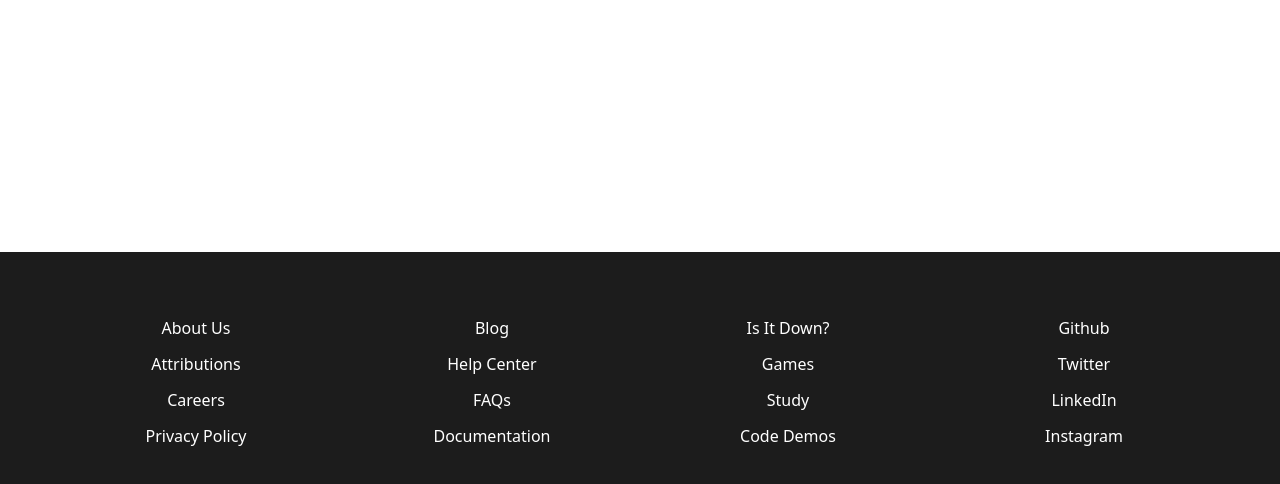
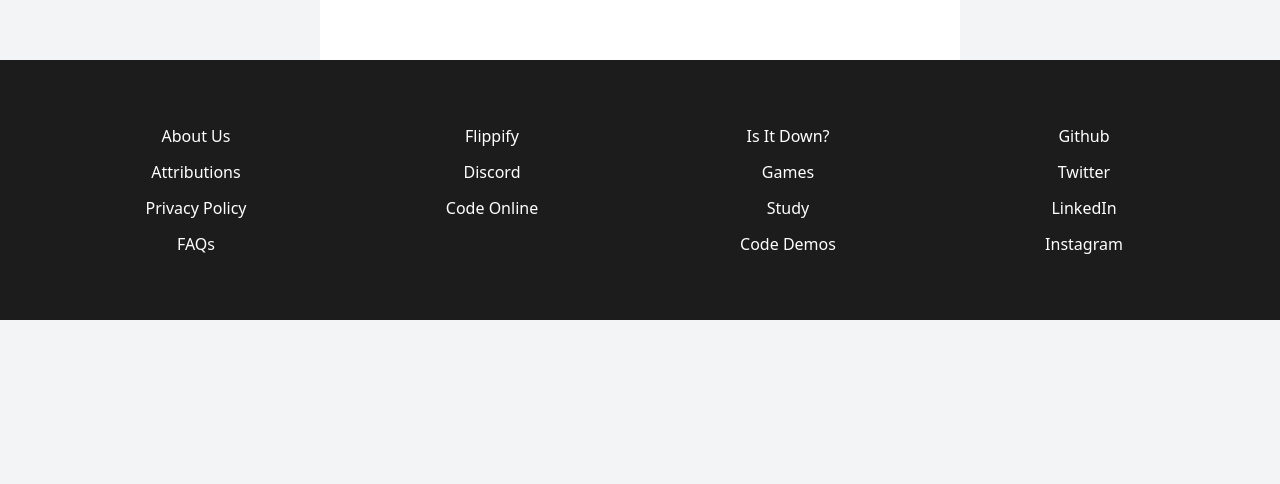
Before and after one commit to salkaro/isitdown, a Next.js app: page / in a window 1280 px wide. Shown: the part 740-1224 px from the top of the page. After the commit the page ends 1060 px from the top, so only its background shows below. Built offline with nearby package versions, Linux system fonts and the light colour scheme.

Commit message:
fix privacy policy, build errors footer

```diff
--- a/src/app/components/Footer.tsx
+++ b/src/app/components/Footer.tsx
@@ -27,19 +27,18 @@
             <FooterColumn>
                 <FooterLink text="About Us" href="https://salkaro.com/about" />
                 <FooterLink text="Attributions" href="https://salkaro.com/attributions" />
-                <FooterLink text="Careers" href="https://salkaro.com/careers" />
-                <FooterLink text="Privacy Policy" href="https://isitdown.salkaro.com/privacy-policy" />
+                <FooterLink text="Privacy Policy" href="/privacy-policy" />
+                <FooterLink text="FAQs" href="https://salkaro.com/faq" />
             </FooterColumn>
 
             {/* Resources Section */}
             <FooterColumn>
-                <FooterLink text="Blog" href="https://salkaro.com/blog" />
-                <FooterLink text="Help Center" href="https://salkaro.com/help" />
-                <FooterLink text="FAQs" href="https://salkaro.com/faq" />
-                <FooterLink text="Documentation" href="https://salkaro.com/docs" />
+                <FooterLink text="Flippify" href="https://flippify.io?ref=salkaro-isitdown" />
+                <FooterLink text="Discord" href="https://discord.gg/aHXVSMkmpk" />
+                <FooterLink text="Code Online" href="https://salkaro.com/write-code" />
             </FooterColumn>
 
-            {/* Contact Section */}
+            {/* Other websites Section */}
             <FooterColumn>
                 <FooterLink text="Is It Down?" href="https://isitdown.salkaro.com" />
                 <FooterLink text="Games" href="https://games.salkaro.com" />
--- /dev/null
+++ b/src/app/components/Layout.tsx
@@ -0,0 +1,15 @@
+interface LayoutProps {
+    children: React.ReactNode;
+}
+
+const Layout: React.FC<LayoutProps> = ({ children }) => {
+    return (
+        <div className="min-h-screen bg-white sm:mx-10 md:mx-20 lg:mx-40 xl:mx-80 2xl:mx-112 flex flex-col items-center pb-48">
+            <div className='w-full h-full'>
+                {children}
+            </div>
+        </div>
+    )
+}
+
+export default Layout
--- a/src/app/components/Page.tsx
+++ b/src/app/components/Page.tsx
@@ -1,7 +1,8 @@
 "use client";
 
+import Input from "./Input";
+
 import { useEffect, useState } from "react";
-import Input from "./Input";
 
 const Page = () => {
     const [status, setStatus] = useState<string>("");
@@ -14,7 +15,7 @@
     }, []);
 
     return (
-        <div className="min-h-screen flex flex-col items-center justify-start mt-48">
+        <div className="flex flex-col items-center justify-center pt-48">
             <div className="text-center">
                 <h1 className="text-5xl font-bold mb-4">Is This Website Down?</h1>
                 <p className="text-md font-semibold mb-4">Check Website Status Instantly</p>
@@ -28,7 +29,6 @@
                     {status}
                 </div>
             )}
-
         </div>
     )
 }
--- a/src/app/layout.tsx
+++ b/src/app/layout.tsx
@@ -2,6 +2,7 @@
 
 // Styles
 import "@/styles/globals.css";
+import Footer from "./components/Footer";
 
 
 export const metadata: Metadata = {
@@ -38,8 +39,11 @@
 export default function RootLayout({ children }: Readonly<{ children: React.ReactNode; }>) {
     return (
         <html lang="en">
-            <body className={`antialiased`}>
+            <body className={`bg-gray-100 antialiased`}>
                 {children}
+
+                {/* Footer */}
+                <Footer />
             </body>
         </html>
     );
--- a/src/app/page.tsx
+++ b/src/app/page.tsx
@@ -1,6 +1,6 @@
 // Local Imports
-import Footer from "./components/Footer";
 import Page from "./components/Page";
+import Layout from "./components/Layout";
 
 // External Imports
 import type { Metadata } from "next";
@@ -40,13 +40,8 @@
 
 export default function Home() {
     return (
-        <div className="w-full">
+        <Layout>
             <Page />
-
-            {/* Footer */}
-            <div>
-                <Footer />
-            </div>
-        </div>
+        </Layout>
     );
 }
--- a/src/app/privacy-policy/page.tsx
+++ b/src/app/privacy-policy/page.tsx
@@ -1,10 +1,12 @@
-import Layout from "@/components/layout/Layout";
 import Link from "next/link";
+import Layout from "../components/Layout";
 
-export default function StudyMaterial() {
+export default function PrivacyPolicy() {
     return (
         <Layout>
-            <Link href="https://www.termsfeed.com/live/1b08e4ef-d956-49b3-bd82-0e118b8110ce" target="_blank">Privacy Policy</Link>
+            <section className="text-center py-16 w-full">
+                <Link className="text-black font-bold" href="https://www.termsfeed.com/live/1b08e4ef-d956-49b3-bd82-0e118b8110ce" target="_blank">Privacy Policy</Link>
+            </section>
         </Layout>
     );
 }
```
